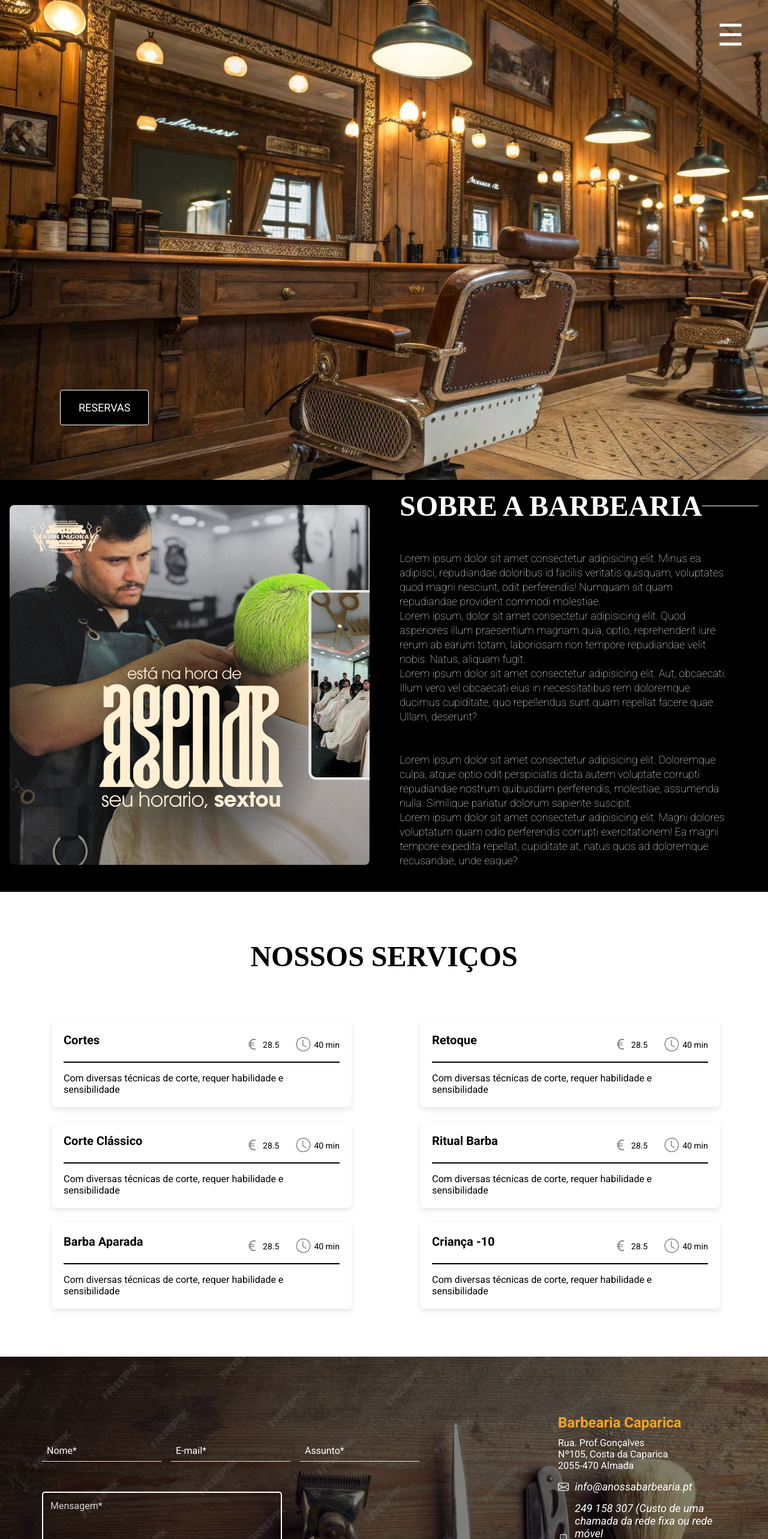
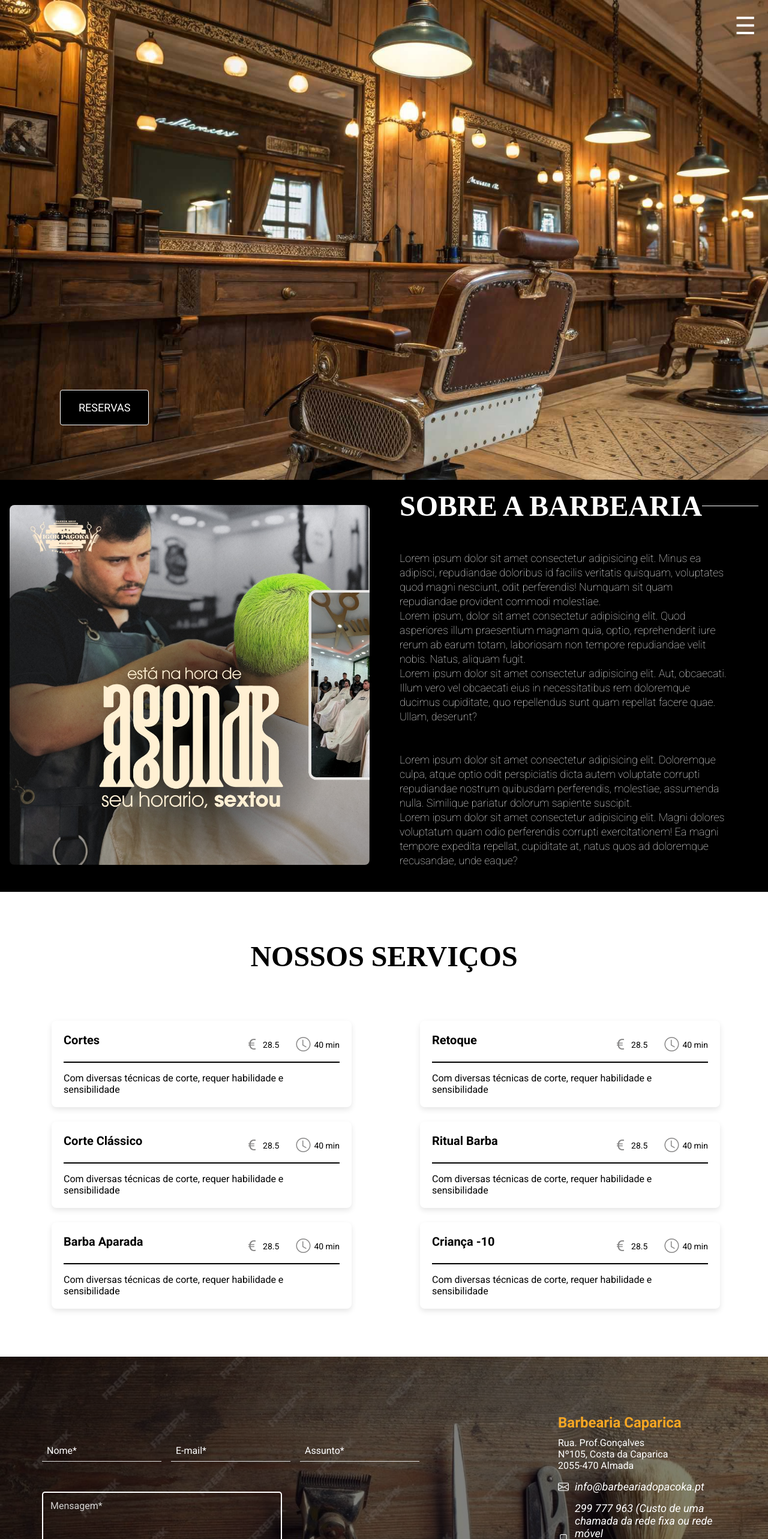
Before and after one commit to pauljr235/barber-shop, a React (Create React App) app: page / in a window 1280 px wide. Shown: the top 2566 px of the page at 60% size. Built offline with nearby package versions, Linux system fonts and the light colour scheme; a web font is replaced by a local one.

Commit message:
Add files via upload

```diff
--- a/src/components/Banner/styles.ts
+++ b/src/components/Banner/styles.ts
@@ -45,7 +45,7 @@ export const Button = styled.button`
   border: 1px solid;
 
   &:hover {
-    background: ${cores.branco};
+    background: #f5a623;
     color: ${cores.preto};
     padding: 18px 50px;
   }
--- a/src/components/Contatos/index.tsx
+++ b/src/components/Contatos/index.tsx
@@ -31,11 +31,11 @@ const Contatos = () => (
           2055-470 Almada
         </p>
         <i className="bi bi-envelope">
-          <a href="https://outlook.com"> info@anossabarbearia.pt</a>
+          <a href="https://outlook.com"> info@barbeariadopacoka.pt</a>
         </i>
         <i className="bi bi-phone">
           <a href="https://outlook.com">
-            249 158 307 (Custo de uma <br /> chamada da rede fixa ou rede móvel{' '}
+            299 777 963 (Custo de uma <br /> chamada da rede fixa ou rede móvel{' '}
             <br />
             nacional, de acordo com o <br /> artigo 3º do Decreto-Lei n.º <br />{' '}
             59/2021, de 14 de julho)
--- a/src/components/Contatos/styles.ts
+++ b/src/components/Contatos/styles.ts
@@ -11,7 +11,7 @@ export const ContatosContainer = styled.div`
   padding: 40px;
   position: relative;
 
-  /* Adicionando uma sobreposição escura para melhorar a legibilidade */
+  /* sobreposição escura */
   &::before {
     content: '';
     position: absolute;
--- a/src/components/Header/index.tsx
+++ b/src/components/Header/index.tsx
@@ -6,7 +6,9 @@ const Header = () => {
 
   return (
     <Container>
-      <HeaderButton onClick={() => setMenuOpen(!menuOpen)}>☰</HeaderButton>
+      <HeaderButton onClick={() => setMenuOpen(!menuOpen)}>
+        {menuOpen ? '✖' : '☰'}
+      </HeaderButton>
       {menuOpen && (
         <nav>
           <LinksContainer>
--- a/src/components/Header/styles.ts
+++ b/src/components/Header/styles.ts
@@ -13,17 +13,21 @@ export const LinksContainer = styled.ul`
   position: absolute;
   top: 50px;
   right: 90px;
-  background-color: black;
-  width: 200px;
-  padding: 10px;
-  border-radius: 8px;
+  background-color: rgba(0, 0, 0, 0.9);
+  width: 250px;
+  height: 40vh;
+  background: rgba(0, 0, 0, 0.9);
+  padding: 20px;
   display: flex;
   flex-direction: column;
   align-items: center;
-  gap: 10px;
+  gap: 20px;
+  border-radius: 8px;
+  backdrop-filter: blur(5px);
+  transition: right 0.3s ease-in-out;
 
   a {
-    color: white;
+    color: ${cores.branco};
     text-decoration: none;
     padding: 10px;
     display: block;
@@ -39,10 +43,14 @@ export const LinksContainer = styled.ul`
 `
 export const HeaderButton = styled.button`
   cursor: pointer;
-  font-size: 50px;
+  font-size: 40px;
   background: transparent;
   color: ${cores.branco};
   border: none;
-  padding-right: 30px;
-  padding-top: 20px;
+  padding: 10px;
+  transition: transform 0.3s ease-in-out;
+
+  &:hover {
+    transform: scale(1.1);
+  }
 `
```
